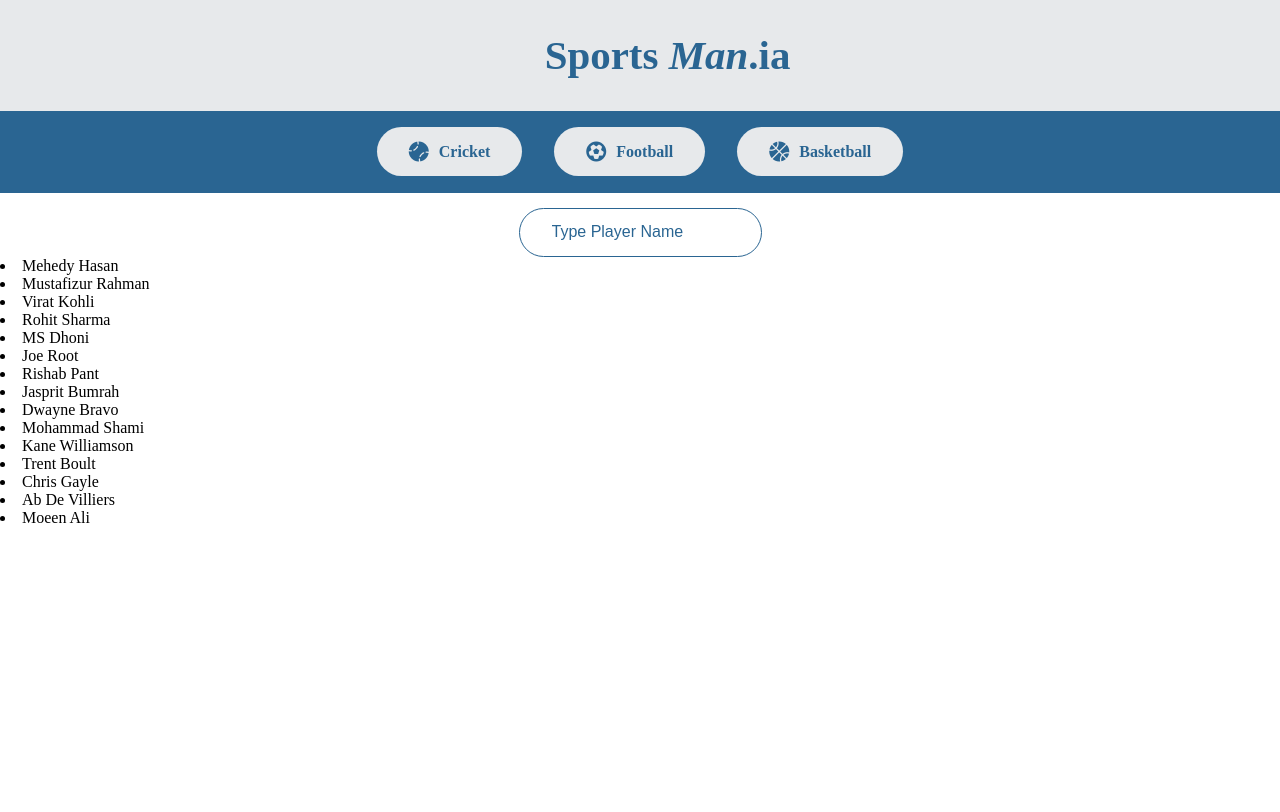
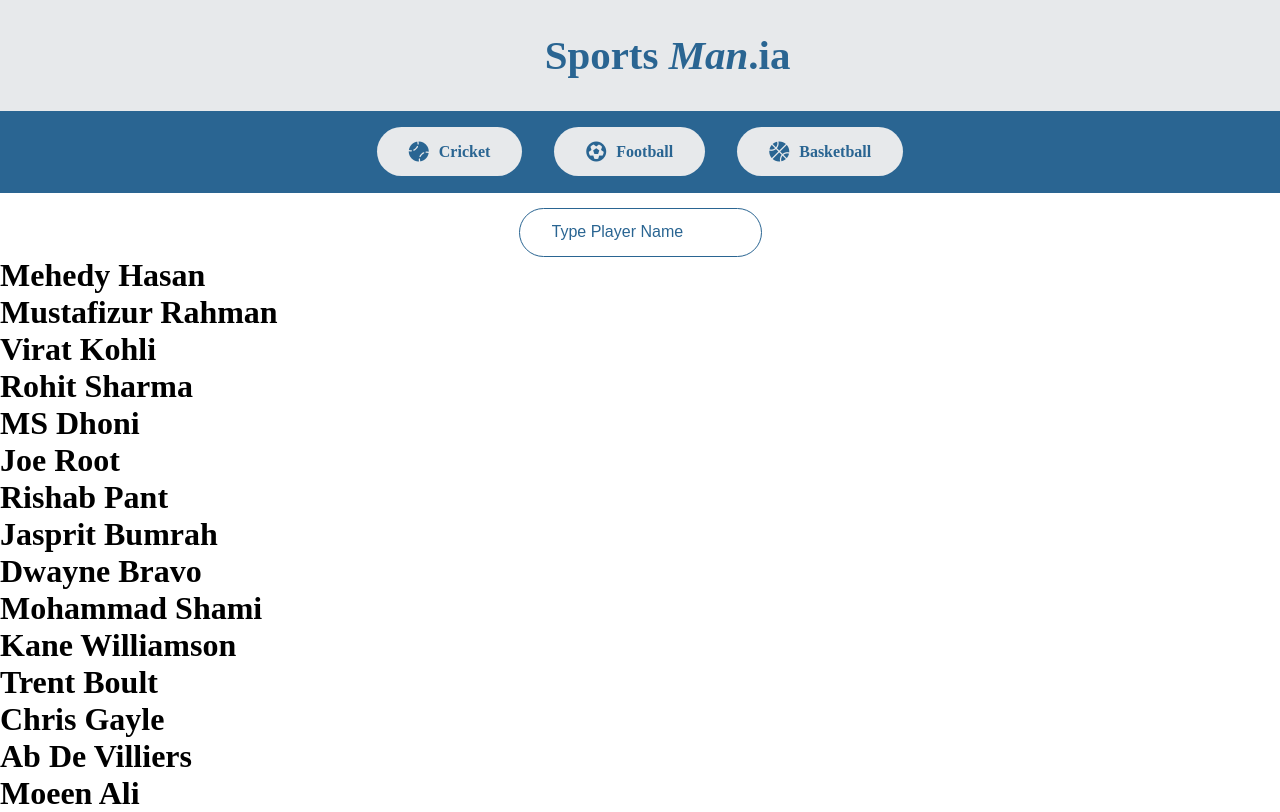
Before and after one commit to sunjid-git/sports-mania, a React (Create React App) app: page / in a window 1280 px wide. Built offline with nearby package versions, Linux system fonts and the light colour scheme.

Commit message:
found the category error > props was not properly sent from home -> header

```diff
--- a/src/components/Header/Header.js
+++ b/src/components/Header/Header.js
@@ -1,7 +1,8 @@
 import React from "react";
 import './Header.css';
 
-function Header() {
+function Header(props) {
+  const setCategory = props.setCategory;
   return (
     <>
       <div className="header-title">
@@ -12,13 +13,13 @@ function Header() {
 
       <nav>
         <li>
-          <a href="#"><i className="fas fa-baseball-ball fa-lg"></i>Cricket</a>
+          <a href="#" onClick={()=> setCategory('cricket')}><i className="fas fa-baseball-ball fa-lg"></i>Cricket</a>
         </li>
         <li>
-          <a href="#"><i className="fas fa-futbol fa-lg"></i>Football</a>
+          <a href="#" onClick={()=> setCategory('football')}><i className="fas fa-futbol fa-lg"></i>Football</a>
         </li>
         <li>
-          <a href="#"><i className="fas fa-basketball-ball fa-lg"></i>Basketball</a>
+          <a href="#" onClick={()=> setCategory('basketball')}><i className="fas fa-basketball-ball fa-lg"></i>Basketball</a>
         </li>
       </nav>
     </>
--- a/src/components/Home/Home.js
+++ b/src/components/Home/Home.js
@@ -1,6 +1,7 @@
 import React, { useState } from "react";
 import Header from "../Header/Header";
 import playerData from "../data.json";
+import PlayersList from "../PlayersList/PlayersList";
 
 function Home() {
   const [loading, setLoading] = useState(true);
@@ -30,7 +31,7 @@ function Home() {
   console.log("getPLayer", getPLayerDetails);
   return (
     <>
-      <Header></Header>
+      <Header setCategory={setCategory}></Header>
 
       <div className="show-players">
         <div className="player-box-left">
@@ -44,7 +45,7 @@ function Home() {
 
           <div className="player-list">
               {
-                getPLayerDetails?.map(player => <li>{player.name}</li> )
+                getPLayerDetails?.map(player => <PlayersList player={player} key={player.id}></PlayersList> )
               }
           </div>
 
--- a/src/components/PlayersList/PlayersList.js
+++ b/src/components/PlayersList/PlayersList.js
@@ -1,9 +1,11 @@
 import React from 'react'
 
-function PlayersList() {
+function PlayersList(props) {
+
+    const {name, img, email, hirePrice, currentClub, category} = props.player;
     return (
         <div>
-
+            <h1>{name}</h1>
         </div>
     )
 }
```
